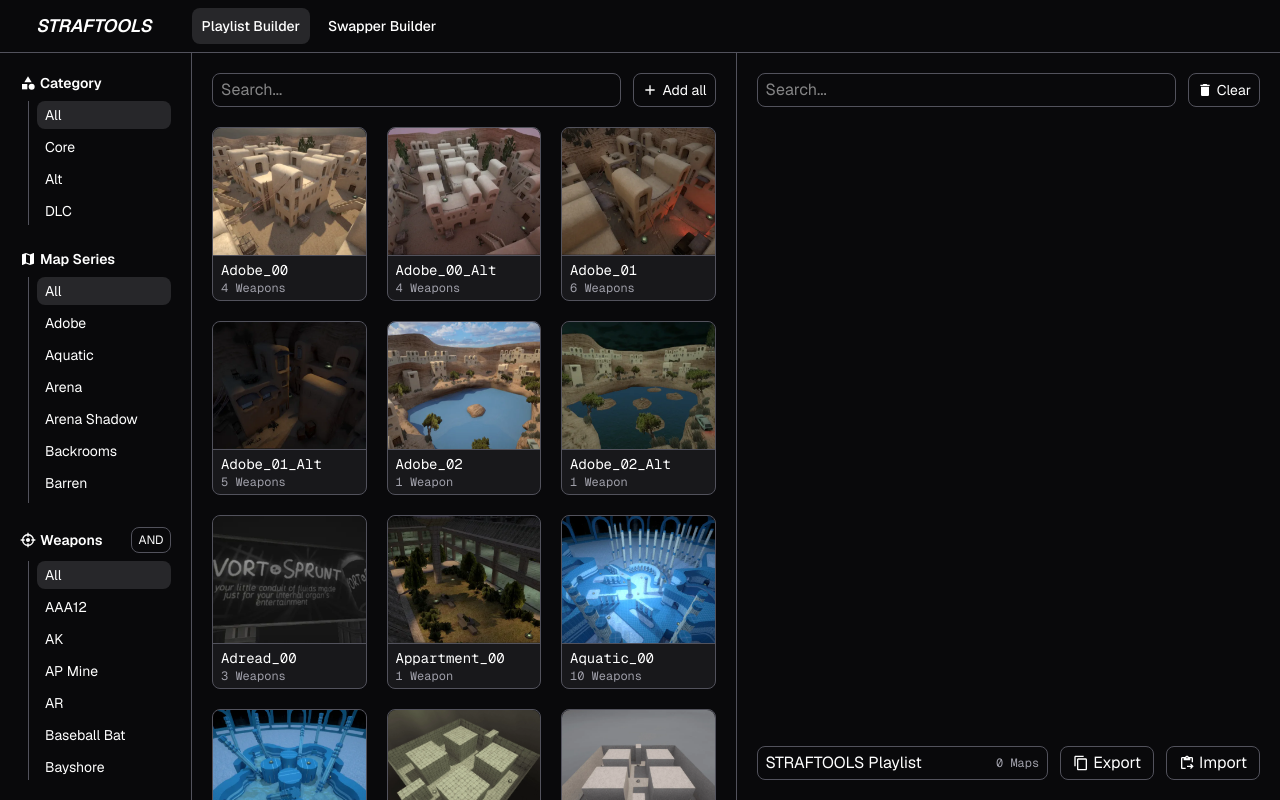
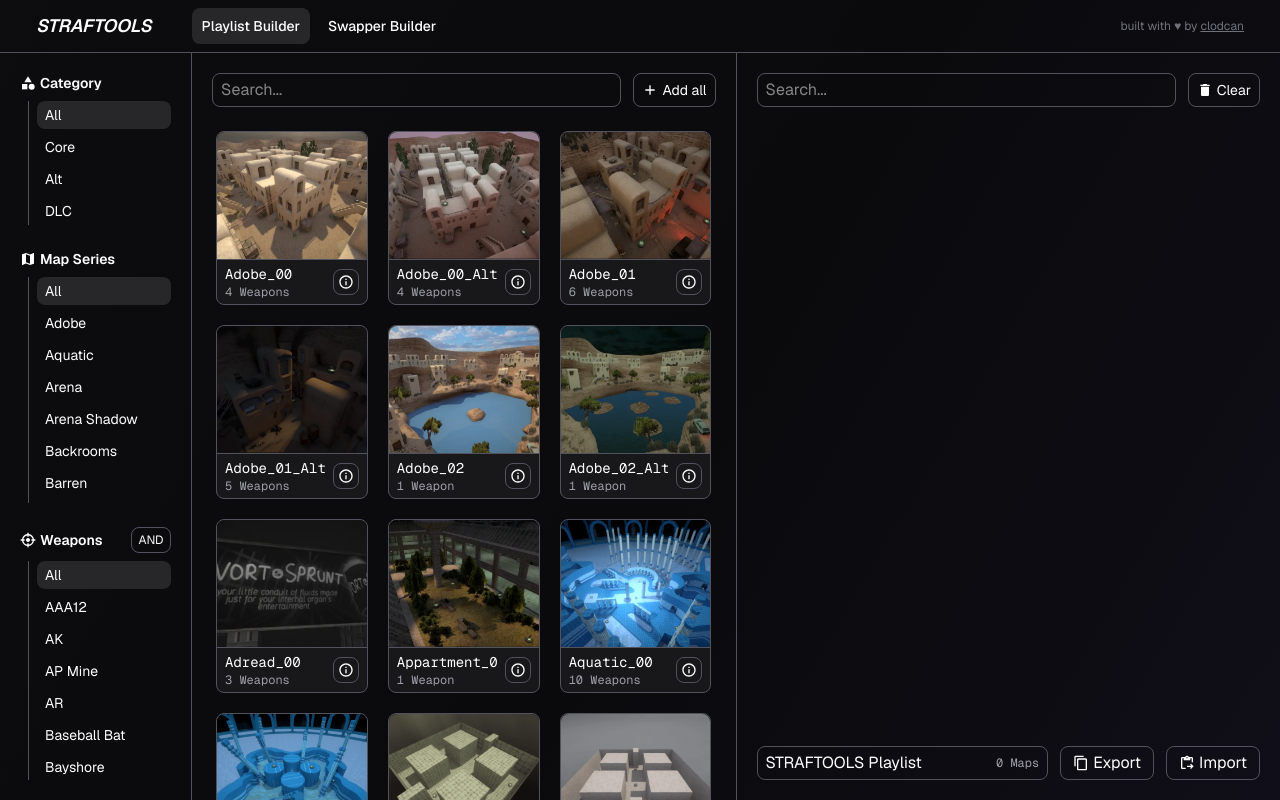
Before and after one commit to clodcan/STRAFTOOLS, a React (Vite) app: page / in a window 1280 px wide. Built offline with nearby package versions, Linux system fonts and the light colour scheme.

Commit message:
Added map info modal

```diff
--- a/src/App.jsx
+++ b/src/App.jsx
@@ -10,7 +10,7 @@ const App = () => {
     selectedMode === mode ? "flex flex-1 overflow-hidden" : "hidden";
 
   return (
-    <div className="h-screen bg-zinc-950 text-white flex flex-col font-geist">
+    <div className="h-screen bg-zinc-950 text-white flex flex-col font-geist glassBg">
       <Toaster position="top-right" />
       <Navbar selectedMode={selectedMode} setSelectedMode={setSelectedMode} />
       <div className="flex flex-1 overflow-hidden">
--- a/src/components/layout/Navbar.jsx
+++ b/src/components/layout/Navbar.jsx
@@ -16,6 +16,16 @@ const Navbar = ({ selectedMode, setSelectedMode }) => {
           Swapper Builder
         </button>
       </div>
+      <p className="ml-auto text-xs text-zinc-500">
+        built with ♥ by{" "}
+        <a
+          href="https://steamcommunity.com/id/clodcan/"
+          target="_blank"
+          className="underline"
+        >
+          clodcan
+        </a>
+      </p>
     </div>
   );
 };
--- a/src/components/playlist/MapBrowser.jsx
+++ b/src/components/playlist/MapBrowser.jsx
@@ -10,6 +10,8 @@ const MapBrowser = ({
   activeFamilies,
   activeWeapons,
   weaponFilterMode,
+  setShowMapModal,
+  setMapModalMap,
 }) => {
   const [search, setSearch] = useState("");
 
@@ -60,13 +62,15 @@ const MapBrowser = ({
           <p className="text-sm">Add all</p>
         </button>
       </div>
-      <div className="gap-5 overflow-y-auto grid grid-cols-3 h-full content-start justify-stretch">
+      <div className="gap-5 overflow-y-auto grid grid-cols-3 h-full content-start justify-stretch p-1">
         {filteredMaps.map((mapName) => (
           <MapCard
             key={mapName}
             mapName={mapName}
             selectedMaps={selectedMaps}
             setSelectedMaps={setSelectedMaps}
+            setShowMapModal={setShowMapModal}
+            setMapModalMap={setMapModalMap}
           />
         ))}
       </div>
--- a/src/components/playlist/MapCard.jsx
+++ b/src/components/playlist/MapCard.jsx
@@ -1,6 +1,13 @@
 import maps from "../../data/maps.json";
+import { MdInfoOutline } from "react-icons/md";
 
-const MapCard = ({ mapName, selectedMaps, setSelectedMaps }) => {
+const MapCard = ({
+  mapName,
+  selectedMaps,
+  setSelectedMaps,
+  setShowMapModal,
+  setMapModalMap,
+}) => {
   const isSelected = selectedMaps.includes(mapName);
   const weaponCount = Object.values(maps[mapName]?.weapons ?? {}).flat().length;
 
@@ -10,6 +17,12 @@ const MapCard = ({ mapName, selectedMaps, setSelectedMaps }) => {
         ? prev.filter((m) => m !== mapName)
         : [...prev, mapName],
     );
+
+  const openMapModal = (e) => {
+    e.stopPropagation();
+    setMapModalMap(mapName);
+    setShowMapModal(true);
+  };
 
   return (
     <div
@@ -27,11 +40,19 @@ const MapCard = ({ mapName, selectedMaps, setSelectedMaps }) => {
         className="rounded-t-lg border-b border-zinc-600 h-32 w-full object-cover"
         draggable="false"
       />
-      <div className="py-1 px-2 flex flex-col font-geistMono">
-        <p className="overflow-hidden text-sm">{mapName}</p>
-        <p className="text-xs text-zinc-400">
-          {weaponCount} {weaponCount === 1 ? "Weapon" : "Weapons"}
-        </p>
+      <div className="flex justify-between py-1 px-2 items-center">
+        <div className="flex flex-col font-geistMono overflow-hidden pr-2">
+          <p className="overflow-hidden text-sm">{mapName}</p>
+          <p className="text-xs text-zinc-400">
+            {weaponCount} {weaponCount === 1 ? "Weapon" : "Weapons"}
+          </p>
+        </div>
+        <button
+          className="border border-zinc-600 p-1 rounded-lg hover:bg-zinc-600 transition-all ease-in cursor-pointer flex items-center gap-1 justify-center"
+          onClick={(e) => openMapModal(e)}
+        >
+          <MdInfoOutline />
+        </button>
       </div>
     </div>
   );
--- /dev/null
+++ b/src/components/playlist/MapModal.jsx
@@ -0,0 +1,106 @@
+import maps from "../../data/maps.json";
+import { MdInfoOutline, MdClear } from "react-icons/md";
+
+const MapModal = ({ setShowMapModal, mapModalMap }) => {
+  const map = maps[mapModalMap];
+  const totalWeapons = new Set(Object.values(map.weapons ?? {}).flat()).size;
+
+  const categories = ["core", "alt", "dlc"];
+
+  const weaponSections = [
+    { key: "spawners", label: "Spawners" },
+    { key: "vending_machine", label: "Vending Machine" },
+    { key: "pipe", label: "Pipe" },
+  ];
+
+  return (
+    <div
+      className="fixed inset-0 bg-zinc-950/50 backdrop-blur-lg flex items-center justify-center z-50 select-none"
+      onClick={() => setShowMapModal(false)}
+    >
+      <div
+        className="bg-zinc-950 border border-zinc-600 rounded-lg flex flex-col w-[35vw] h-[80vh] overflow-hidden shadow-lg"
+        onClick={(e) => e.stopPropagation()}
+      >
+        <div className="flex items-center justify-between p-2 pl-3 border-b border-zinc-600 shrink-0">
+          <div className="flex gap-1">
+            <MdInfoOutline />
+            <p className="text-xs font-geistMono font-semibold">Map info</p>
+          </div>
+          <button
+            onClick={() => setShowMapModal(false)}
+            className="text-zinc-400 hover:text-white cursor-pointer"
+          >
+            <MdClear />
+          </button>
+        </div>
+        <div className="h-2/5 border-b border-zinc-600 relative overflow-hidden">
+          <img
+            className="object-cover w-full h-full scale-105"
+            src={`/images/maps/${mapModalMap}.webp`}
+            alt={mapModalMap}
+          />
+          <div className="absolute top-0 left-0 w-full h-full bg-linear-to-t from-black/90"></div>
+
+          <div className="flex gap-4 items-end absolute bottom-2 left-4 font-geistMono">
+            <p className="text-3xl">{mapModalMap}</p>
+            <p className="text-lg text-zinc-500">{map.family}</p>
+          </div>
+        </div>
+
+        <div className="flex flex-col p-4 gap-8 overflow-y-auto">
+          <div className="flex justify-between">
+            <div className="flex gap-2">
+              {categories.map((category) => (
+                <span
+                  key={category}
+                  className={`text-xs px-2 py-1 rounded-lg border ${
+                    map.category === category
+                      ? "bg-emerald-900 border-emerald-700"
+                      : "bg-zinc-800 border-zinc-600"
+                  }`}
+                >
+                  {category}
+                </span>
+              ))}
+            </div>
+            <p className="text-sm text-zinc-500 font-geistMono">
+              {totalWeapons} Weapons
+            </p>
+          </div>
+
+          {weaponSections.map(({ key, label }, index) => {
+            const weapons = map.weapons?.[key] ?? [];
+            const isLast = index === weaponSections.length - 1;
+
+            return (
+              <div
+                key={key}
+                className={`flex flex-col gap-2 ${!isLast && "border-b border-zinc-600 pb-4"}`}
+              >
+                <p>{label}</p>
+
+                {weapons.length === 0 ? (
+                  <p className="text-xs text-zinc-500">None</p>
+                ) : (
+                  <div className="flex gap-2 flex-wrap">
+                    {weapons.map((weapon) => (
+                      <span
+                        key={weapon}
+                        className="text-xs px-2 py-1 rounded-lg border bg-zinc-800 border-zinc-600"
+                      >
+                        {weapon}
+                      </span>
+                    ))}
+                  </div>
+                )}
+              </div>
+            );
+          })}
+        </div>
+      </div>
+    </div>
+  );
+};
+
+export default MapModal;
--- a/src/components/playlist/PlaylistBuilder.jsx
+++ b/src/components/playlist/PlaylistBuilder.jsx
@@ -1,4 +1,5 @@
 import { useState } from "react";
+import MapModal from "./MapModal";
 import Filters from "./Filters";
 import MapBrowser from "./MapBrowser";
 import PlaylistPanel from "./PlaylistPanel";
@@ -9,9 +10,14 @@ const PlaylistBuilder = () => {
   const [activeFamilies, setActiveFamilies] = useState([]);
   const [activeWeapons, setActiveWeapons] = useState([]);
   const [weaponFilterMode, setWeaponFilterMode] = useState("and");
+  const [showMapModal, setShowMapModal] = useState(false);
+  const [mapModalMap, setMapModalMap] = useState("");
 
   return (
     <div className="flex flex-1 overflow-hidden">
+      {showMapModal && (
+        <MapModal setShowMapModal={setShowMapModal} mapModalMap={mapModalMap} />
+      )}
       <Filters
         activeCategory={activeCategory}
         setActiveCategory={setActiveCategory}
@@ -29,10 +35,14 @@ const PlaylistBuilder = () => {
         activeFamilies={activeFamilies}
         activeWeapons={activeWeapons}
         weaponFilterMode={weaponFilterMode}
+        setShowMapModal={setShowMapModal}
+        setMapModalMap={setMapModalMap}
       />
       <PlaylistPanel
         selectedMaps={selectedMaps}
         setSelectedMaps={setSelectedMaps}
+        setShowMapModal={setShowMapModal}
+        setMapModalMap={setMapModalMap}
       />
     </div>
   );
--- a/src/components/playlist/PlaylistPanel.jsx
+++ b/src/components/playlist/PlaylistPanel.jsx
@@ -4,7 +4,12 @@ import { encode, decode } from "../../utils/encoding";
 import { successToast, errorToast } from "../../utils/toast";
 import MapCard from "./MapCard";
 
-const PlaylistPanel = ({ selectedMaps, setSelectedMaps }) => {
+const PlaylistPanel = ({
+  selectedMaps,
+  setSelectedMaps,
+  setShowMapModal,
+  setMapModalMap,
+}) => {
   const [playlistName, setPlaylistName] = useState("STRAFTOOLS Playlist");
   const [search, setSearch] = useState("");
 
@@ -57,13 +62,15 @@ const PlaylistPanel = ({ selectedMaps, setSelectedMaps }) => {
           <p className="text-sm">Clear</p>
         </button>
       </div>
-      <div className="gap-5 overflow-y-auto grid grid-cols-3 h-full content-start justify-stretch">
+      <div className="gap-5 overflow-y-auto grid grid-cols-3 h-full content-start justify-stretch p-1">
         {filteredMaps.map((mapName) => (
           <MapCard
             key={mapName}
             mapName={mapName}
             selectedMaps={selectedMaps}
             setSelectedMaps={setSelectedMaps}
+            setShowMapModal={setShowMapModal}
+            setMapModalMap={setMapModalMap}
           />
         ))}
       </div>
--- a/src/components/shared/MapSelector.jsx
+++ b/src/components/shared/MapSelector.jsx
@@ -1,15 +1,21 @@
 import { useState } from "react";
 import Filters from "../playlist/Filters";
 import MapBrowser from "../playlist/MapBrowser";
+import MapModal from "../playlist/MapModal";
 
 const MapSelector = ({ selectedMaps, setSelectedMaps }) => {
   const [activeCategory, setActiveCategory] = useState("all");
   const [activeFamilies, setActiveFamilies] = useState([]);
   const [activeWeapons, setActiveWeapons] = useState([]);
   const [weaponFilterMode, setWeaponFilterMode] = useState("and");
+  const [showMapModal, setShowMapModal] = useState(false);
+  const [mapModalMap, setMapModalMap] = useState("");
 
   return (
     <div className="flex flex-1 overflow-hidden">
+      {showMapModal && (
+        <MapModal mapModalMap={mapModalMap} setShowMapModal={setShowMapModal} />
+      )}
       <Filters
         activeCategory={activeCategory}
         setActiveCategory={setActiveCategory}
@@ -27,6 +33,8 @@ const MapSelector = ({ selectedMaps, setSelectedMaps }) => {
         activeFamilies={activeFamilies}
         activeWeapons={activeWeapons}
         weaponFilterMode={weaponFilterMode}
+        setShowMapModal={setShowMapModal}
+        setMapModalMap={setMapModalMap}
       />
     </div>
   );
--- a/src/index.css
+++ b/src/index.css
@@ -14,3 +14,13 @@
 *::-webkit-scrollbar {
   display: none;
 }
+
+@layer components {
+  .glassModal {
+    @apply shadow-[0_10px_30px_rgba(0,0,0,0.35),inset_0_1px_0_rgba(255,255,255,0.06)] bg-white/5 border-2 border-white/10 backdrop-blur-[10px];
+  }
+
+  .glassBg {
+    @apply bg-[linear-gradient(120deg,rgba(31,31,40,0.15)_0%,rgba(19,19,24,0.15)_55%,rgba(96,71,169,0.08)_100%)];
+  }
+}
```
